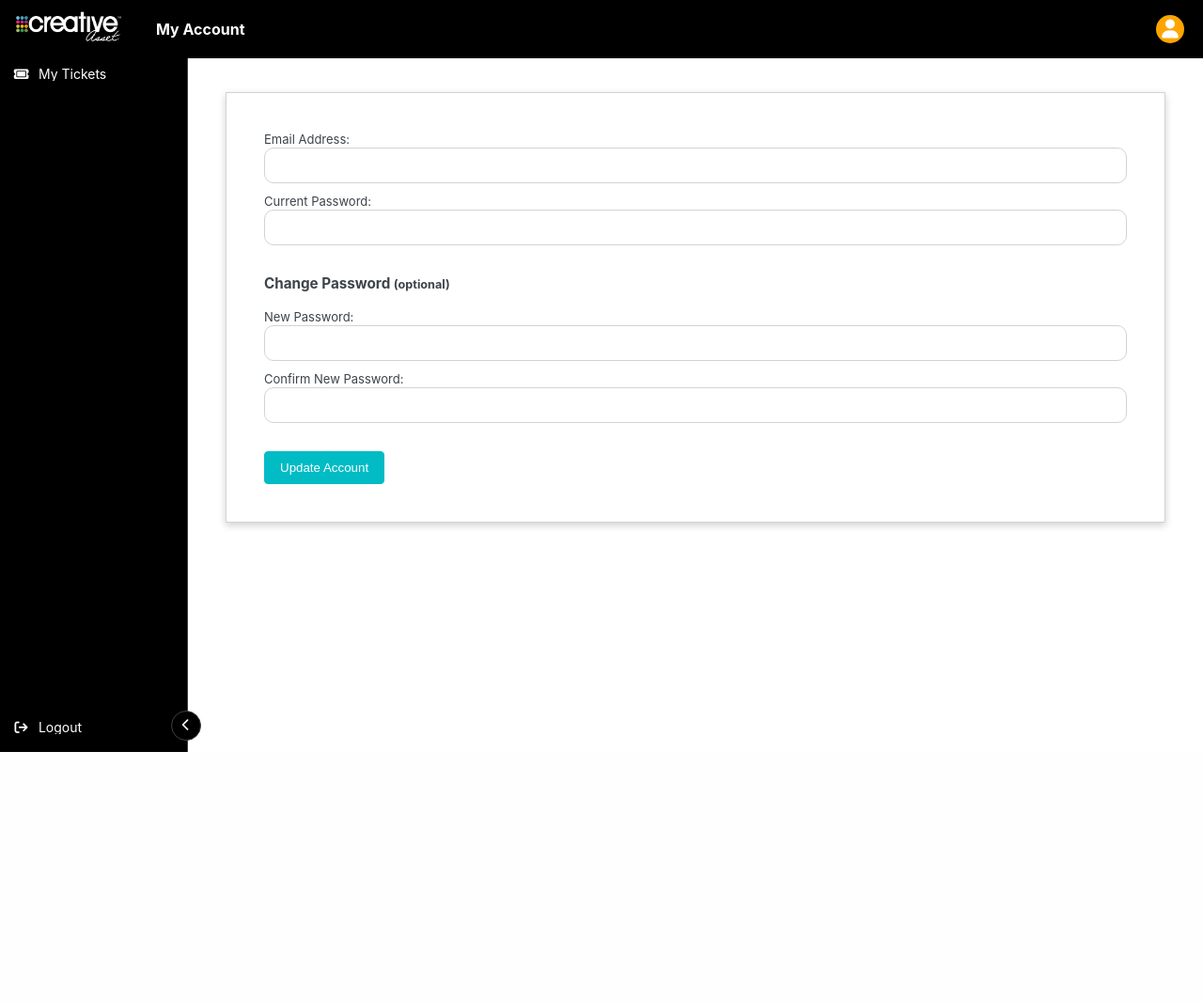
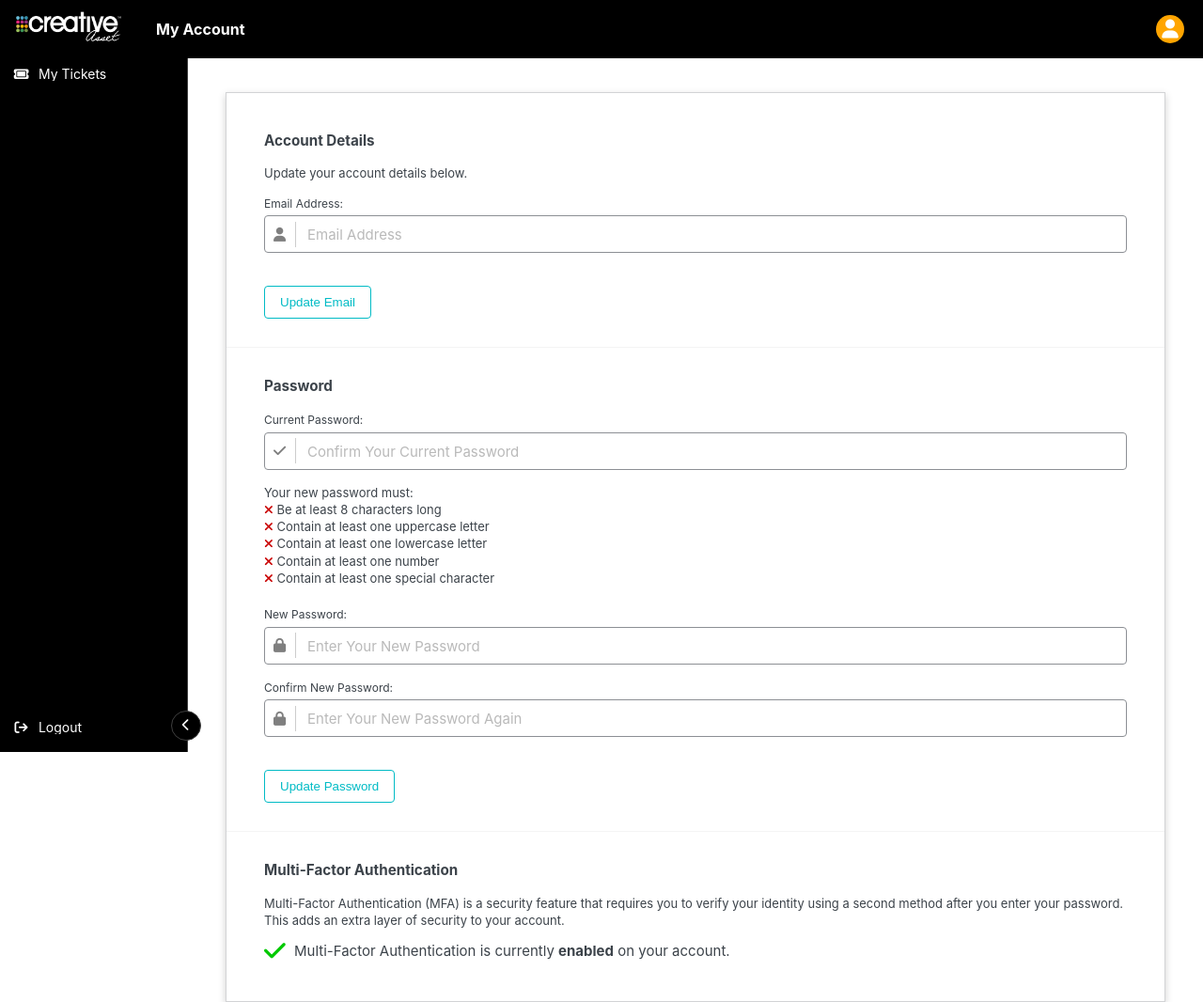
Before and after one commit to dhedley9/python-flask-support-ticket-portal, a Python web app: template templates/portal/account.html in a window 1280 px wide. Shown: the whole page at 94% size. Before the commit the page ends 800 px from the top, so only its background shows below. Run offline with Jinja, Linux system fonts and the light colour scheme; the template is opened without the code that fills it, so the values that code supplies are empty; some libraries are stand-ins or nearby versions.

Commit message:
UPDATE: New edit account UI

```diff
--- a/static/css/style.css
+++ b/static/css/style.css
@@ -56,6 +56,7 @@ textarea::placeholder {
     text-decoration: none;
     display: inline-block;
     background: none;
+    cursor: pointer;
 }
 
 .button.button-primary{
@@ -583,6 +584,10 @@ body.sidebar-menu-closed .sidebar-menu button {
     border: solid 1px #d2d3d5;
 }
 
+.portal .ticket-update > h3:first-child{
+    margin-top: 0;
+}
+
 .portal .ticket-update h3{
     margin-top: 20px;
 }
@@ -602,3 +607,79 @@ body.sidebar-menu-closed .sidebar-menu button {
     background: none;
     text-decoration: underline;
 }
+
+/* Forms */
+
+.portal .form-field{
+    position: relative;
+}
+
+.portal .form-field label{
+    font-size: 12px;
+    margin-bottom: 4px;
+    display: inline-block;
+}
+
+.portal .form-field .icon{
+    display: inline-block;
+    position: absolute;
+    top: 29px;
+    left: 10px;
+    z-index: 1;
+    font-size: 15px;
+    color: #7f7f7f;
+    border-right: solid 1px #cdcdcd;
+    padding-right: 10px;
+    padding-top: 3px;
+    padding-bottom: 3px;
+}
+
+.portal .form-field input[type="text"],
+.portal .form-field input[type="password"]{
+    font-size: 15px;
+    line-height: 1.33333333;
+    width: 100%;
+    border-width: 0.0625rem;
+    margin: 0 0 15px 0;
+    min-height: 40px;
+    max-height: none;
+    box-shadow: 0 0 0 transparent;
+    border-radius: 4px;
+    border: 1px solid #8c8f94;
+    background-color: #fff;
+    color: #2c3338;
+    padding: 10px 20px 8px 45px;
+    position: relative;
+}
+
+.portal .form-field input[type="text"]:before{
+    position: absolute;
+    content: "\f007";
+    font-family: "Font Awesome 6 Free";
+    font-weight: 900;
+    left: 0;
+    width: 20px;
+    height: 20px;
+    left: 0;
+    top: 0;
+}
+
+.portal .form-separator{
+    border-top: solid 1px #80808017;
+    margin: 30px -40px;
+}
+
+.portal .field-mfa{
+    font-size: 15px;
+}
+
+.portal .field-mfa i{
+    color: #00c900;
+    font-size: 26px;
+    vertical-align: middle;
+    margin-top: -2px;
+}
+
+.portal .field-mfa span{
+    margin-left: 5px;
+}
--- a/templates/portal/account.html
+++ b/templates/portal/account.html
@@ -7,34 +7,82 @@
 <div class="portal-form-wrap">
     <form class="ticket-update" method="post" action="{{ url_for( 'portal.handler_update_account' ) }}" onsubmit="return confirm('Are you sure you want to change your account details?')">
 
+        <h3>Account Details</h3>
+
+        <p>Update your account details below.</p>
+
         <div class="form-field">
-            <label for="login_email">Email Address:</label>
-            <input type="text" id="login_email" name="email" required="required" value="{{email}}">
+            <label for="eamil">Email Address:</label>
+
+            <div class="icon">
+                <i class="fa-solid fa-user"></i>
+            </div>
+
+            <input type="text" id="email" name="email" value="{{email}}" placeholder="Email Address">
+        </div>
+
+        <div class="ticket-update__actions">
+            <button type="submit" name="action" class="button" value="update_password">Update Email</button>
+        </div>
+
+        <div class="form-separator"></div>
+
+        <h3>Password</h3>
+
+        <div class="form-field">
+            <label for="current_password">Current Password:</label>
+
+            <div class="icon">
+                <i class="fa-solid fa-check"></i>
+            </div>
+
+            <input type="password" id="current_password" name="current_password" spellcheck="false" placeholder="Confirm Your Current Password">
+        </div>
+
+        {% set password_strength_label = "Your new password must:" %}
+        {% include "auth/template-parts/password-strength.html" %}
+
+        <div class="form-field">
+            <label for="new_password">New Password:</label>
+
+            <div class="icon">
+                <i class="fa-solid fa-lock"></i>
+            </div>
+
+            <input type="password" id="new_password" name="password" spellcheck="false" placeholder="Enter Your New Password">
         </div>
 
         <div class="form-field">
-            <label for="current_password">Current Password:</label>
-            <input type="password" id="current_password" name="password" spellcheck="false" required="required">
+            <label for="password_confirm">Confirm New Password:</label>
+
+            <div class="icon">
+                <i class="fa-solid fa-lock"></i>
+            </div>
+
+            <input type="password" id="password_confirm" name="password_confirm" spellcheck="false" placeholder="Enter Your New Password Again">
         </div>
 
-        <h3>Change Password <small>(optional)</small></h3>
-
-        <div class="form-field">
-            <label for="new_password">New Password:</label>
-            <input type="password" id="new_password" name="new_password" spellcheck="false">
+        <div class="ticket-update__actions">
+            <button type="submit" name="action" class="button" value="update_password">Update Password</button>
         </div>
 
-        <div class="form-field">
-            <label for="new_password_confirm">Confirm New Password:</label>
-            <input type="password" id="new_password_confirm" name="new_password_confirm" spellcheck="false">
-        </div>
+        <div class="form-separator"></div>
 
+        <h3>Multi-Factor Authentication</h3>
 
-        <div class="ticket-update__actions">
-            <button type="submit" name="action" class="button button-primary" value="update">Update Account</button>
+        <p>Multi-Factor Authentication (MFA) is a security feature that requires you to verify your identity using a second method after you enter your password. This adds an extra layer of security to your account.</p>
+
+        <div class="field-mfa">
+            <i class="fa-solid fa-check"></i>
+            <span>Multi-Factor Authentication is currently <strong>enabled</strong> on your account.</span>
         </div>
 
         <input type="hidden" name="csrf_token" value="{{ csrf_token() }}"/>
     </form>
 </div>
 {% endblock %}
+
+{% block scripts %}
+{{ super() }}
+<script src="{{ url_for('static', filename='js/password-strength.js') }}"></script>
+{% endblock %}
```
Also changed, not shown: routes/portal_routes.py (+38 -34 lines).
